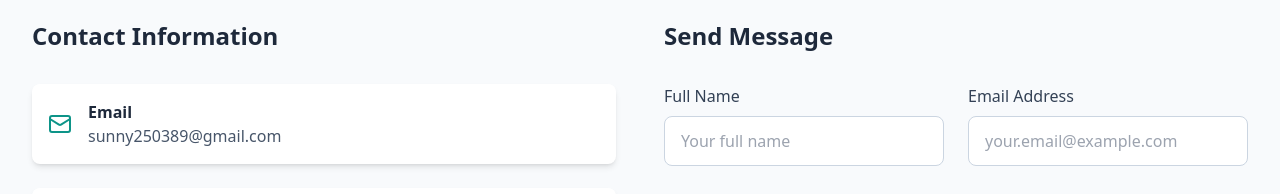
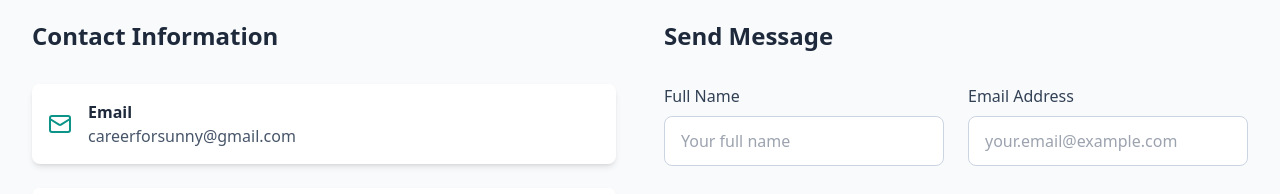
Before and after one commit to Sunny250389/Sunny_Portfolio, a React (Vite) app: page / in a window 1280 px wide. Shown: the part 10500-10694 px from the top of the page. Built offline with nearby package versions, Linux system fonts and the light colour scheme.

Commit message:
updated contacts

```diff
--- a/src/components/Contact.jsx
+++ b/src/components/Contact.jsx
@@ -6,8 +6,8 @@ const Contact = () => {
     {
       icon: <Mail className="w-6 h-6" />,
       label: 'Email',
-      value: 'sunny250389@gmail.com',
-      href: 'mailto:sunny250389@gmail.com',
+      value: 'careerforsunny@gmail.com',
+      href: 'mailto:careerforsunny@gmail.com',
     },
     {
       icon: <Phone className="w-6 h-6" />,
@@ -27,12 +27,12 @@ const Contact = () => {
     {
       icon: <Linkedin className="w-6 h-6" />,
       label: 'LinkedIn',
-      href: 'https://www.linkedin.com/in/sunny-kumar-a2063b38',
+      href: 'https://www.linkedin.com/in/sunnykumar25',
     },
     {
       icon: <Github className="w-6 h-6" />,
       label: 'GitHub',
-      href: 'https://github.com/Sunny250389',
+      href: 'https://github.com/careerforsunny',
     },
   ];
 
@@ -88,14 +88,14 @@ const Contact = () => {
           <div>
             <h3 className="text-2xl font-bold text-slate-800 mb-8">Send Message</h3>
             <form
-              action="https://formsubmit.co/sunny250389@gmail.com"
+              action="https://formsubmit.co/careerforsunny@gmail.com"
               method="POST"
               className="space-y-6"
             >
               {/* Hidden Fields */}
               <input type="hidden" name="_captcha" value="false" />
               <input type="hidden" name="_template" value="table" />
-              <input type="hidden" name="_next" value="https://sunny250389.github.io/Sunny_Portfolio/" />
+              <input type="hidden" name="_next" value="https://careerforsunny.github.io/Sunny_Portfolio/" />
 
               <div className="grid md:grid-cols-2 gap-6">
                 <div>
```
